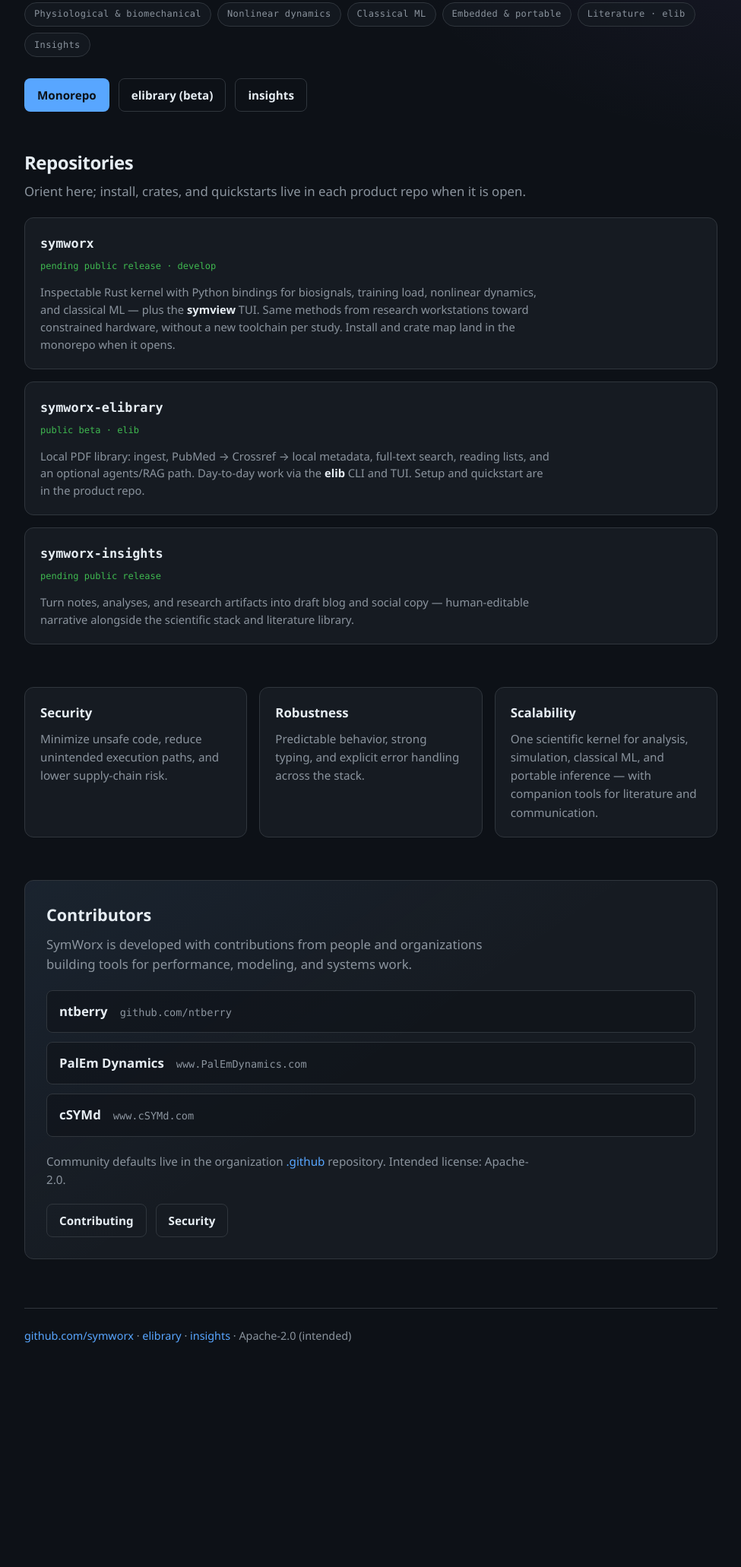
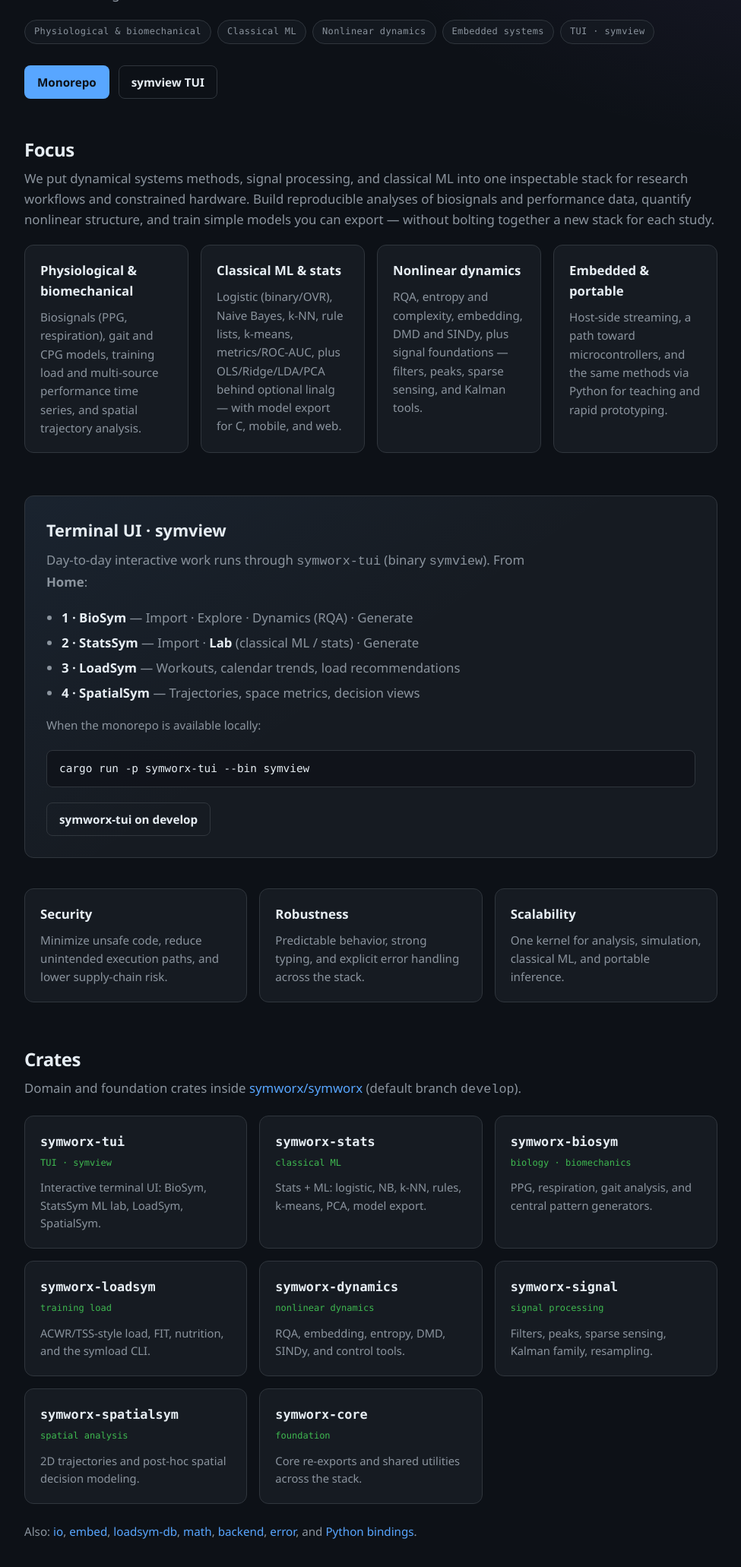
Before and after one commit to symworx/.github, a plain HTML site: page docs/index.html in a window 1280 px wide. Shown: the part 518-2580 px from the top of the page at 76% size, without its empty margins (152-1127 px from the left). Before the commit the page ends 2327 px from the top, so only its background shows below. Drawn offline with Linux system fonts and the light colour scheme.

Commit message:
Restore org profile and Pages to monorepo-focused crate overview
Drop multi-product (elibrary/insights) framing and restore Focus, symview
TUI, and crate map from pre-ba23ab1 copy. Enable GitHub Pages (Actions
source) and set configure-pages enablement so deploy no longer fails
when the site is not configured.

```diff
--- a/docs/index.html
+++ b/docs/index.html
@@ -5,7 +5,7 @@
     <meta name="viewport" content="width=device-width, initial-scale=1" />
     <meta
       name="description"
-      content="SymWorx — biosignal analysis, classical ML, nonlinear dynamics, and companion research tools. Rust kernel, Python bindings, symview TUI, and elib paper library."
+      content="SymWorx — biosignal analysis, classical ML, nonlinear dynamics, and embedded systems. Rust kernel, Python bindings, and symview TUI."
     />
     <title>SymWorx</title>
     <link rel="stylesheet" href="styles.css" />
@@ -16,104 +16,122 @@
     <header class="site-header">
       <a class="brand" href="./">SymWorx</a>
       <nav>
-        <a href="https://github.com/symworx">GitHub</a>
-        <a href="#repos">Repos</a>
-        <a href="#principles">Principles</a>
+        <a href="https://github.com/symworx/symworx">GitHub</a>
+        <a href="#focus">Focus</a>
+        <a href="#tui">TUI</a>
+        <a href="#crates">Crates</a>
         <a class="btn" href="https://github.com/symworx">Org</a>
       </nav>
     </header>
 
     <main>
       <aside class="release-banner" role="status">
-        <strong>Core monorepo and insights pending public release.</strong>
-        Companion packages open independently —
-        <a href="https://github.com/symworx/symworx-elibrary">symworx-elibrary</a>
-        is in public beta.
-        <a href="https://github.com/symworx">Follow the org</a> for updates.
+        <strong>First public release pending.</strong>
+        The monorepo and APIs are under active development; packaging, docs, and
+        stability guarantees for a public release are not final yet. Product code
+        opens with the first public release —
+        <a href="https://github.com/symworx">follow the org</a> for updates.
       </aside>
 
       <section class="hero">
-        <p class="eyebrow">Rust + Python · research tools · portable computation</p>
+        <p class="eyebrow">Rust + Python · TUI · classical ML</p>
         <h1>
           Isolated environments for<br />
           <span class="gradient">modeling &amp; simulation</span>
         </h1>
         <p class="lede">
-          SymWorx began as a modular stack for
-          <strong>biosignal analysis</strong>,
-          <strong>training load &amp; periodization</strong>,
-          <strong>nonlinear dynamics</strong>, and
-          <strong>machine learning</strong> — written in
-          <strong>Rust</strong> with <strong>Python</strong> bindings, aimed at
-          bare metal, mobile, and web. The product surface now also includes
-          tools for literature and text-based insights for scientists, engineers,
-          and product teams.
+          SymWorx is a modular computational stack for
+          <strong>biosignal analysis</strong>, <strong>training load</strong>,
+          <strong>nonlinear dynamics</strong>, and <strong>classical ML</strong>
+          — with a Rust kernel, Python bindings, and a keyboard-driven terminal
+          UI (<strong>symview</strong>). Built for research, education, and
+          portable inference from workstations toward the edge.
         </p>
         <p class="focus-tags" aria-label="Focus areas">
           <span>Physiological &amp; biomechanical</span>
+          <span>Classical ML</span>
           <span>Nonlinear dynamics</span>
-          <span>Classical ML</span>
-          <span>Embedded &amp; portable</span>
-          <span>Literature · elib</span>
-          <span>Insights</span>
+          <span>Embedded systems</span>
+          <span>TUI · symview</span>
         </p>
         <div class="cta-row">
           <a class="btn primary" href="https://github.com/symworx/symworx">Monorepo</a>
-          <a class="btn ghost" href="https://github.com/symworx/symworx-elibrary">elibrary (beta)</a>
-          <a class="btn ghost" href="https://github.com/symworx/symworx-insights">insights</a>
+          <a class="btn ghost" href="#tui">symview TUI</a>
         </div>
       </section>
 
-      <section class="projects" id="repos">
+      <section class="focus" id="focus" aria-label="Focus areas">
         <div class="section-head">
-          <h2>Repositories</h2>
+          <h2>Focus</h2>
           <p>
-            Orient here; install, crates, and quickstarts live in each product
-            repo when it is open.
+            We put dynamical systems methods, signal processing, and classical
+            ML into one inspectable stack for research workflows and constrained
+            hardware. Build reproducible analyses of biosignals and performance
+            data, quantify nonlinear structure, and train simple models you can
+            export — without bolting together a new stack for each study.
           </p>
         </div>
-        <ul class="project-grid project-grid-deep">
-          <li>
-            <a href="https://github.com/symworx/symworx">
-              <span class="name">symworx</span>
-              <span class="tag">pending public release · develop</span>
-              <span class="desc"
-                >Inspectable Rust kernel with Python bindings for biosignals,
-                training load, nonlinear dynamics, and classical ML — plus the
-                <strong>symview</strong> TUI. Same methods from research
-                workstations toward constrained hardware, without a new toolchain
-                per study. Install and crate map land in the monorepo when it
-                opens.</span
-              >
-            </a>
-          </li>
-          <li>
-            <a href="https://github.com/symworx/symworx-elibrary">
-              <span class="name">symworx-elibrary</span>
-              <span class="tag">public beta · elib</span>
-              <span class="desc"
-                >Local PDF library: ingest, PubMed → Crossref → local metadata,
-                full-text search, reading lists, and an optional agents/RAG path.
-                Day-to-day work via the <strong>elib</strong> CLI and TUI.
-                Setup and quickstart are in the product repo.</span
-              >
-            </a>
-          </li>
-          <li>
-            <a href="https://github.com/symworx/symworx-insights">
-              <span class="name">symworx-insights</span>
-              <span class="tag">pending public release</span>
-              <span class="desc"
-                >Turn notes, analyses, and research artifacts into draft blog and
-                social copy — human-editable narrative alongside the scientific
-                stack and literature library.</span
-              >
-            </a>
-          </li>
-        </ul>
+        <div class="pillars focus-pillars">
+          <article>
+            <h2>Physiological &amp; biomechanical</h2>
+            <p>
+              Biosignals (PPG, respiration), gait and CPG models, training load
+              and multi-source performance time series, and spatial trajectory
+              analysis.
+            </p>
+          </article>
+          <article>
+            <h2>Classical ML &amp; stats</h2>
+            <p>
+              Logistic (binary/OVR), Naive Bayes, k-NN, rule lists, k-means,
+              metrics/ROC-AUC, plus OLS/Ridge/LDA/PCA behind optional linalg —
+              with model export for C, mobile, and web.
+            </p>
+          </article>
+          <article>
+            <h2>Nonlinear dynamics</h2>
+            <p>
+              RQA, entropy and complexity, embedding, DMD and SINDy, plus signal
+              foundations — filters, peaks, sparse sensing, and Kalman tools.
+            </p>
+          </article>
+          <article>
+            <h2>Embedded &amp; portable</h2>
+            <p>
+              Host-side streaming, a path toward microcontrollers, and the same
+              methods via Python for teaching and rapid prototyping.
+            </p>
+          </article>
+        </div>
       </section>
 
-      <section class="pillars" id="principles" aria-label="Principles">
+      <section class="community tui-callout" id="tui" aria-label="Terminal UI">
+        <h2>Terminal UI · symview</h2>
+        <p>
+          Day-to-day interactive work runs through
+          <code>symworx-tui</code> (binary <code>symview</code>). From
+          <strong>Home</strong>:
+        </p>
+        <ul class="workflow-list">
+          <li><strong>1 · BioSym</strong> — Import · Explore · Dynamics (RQA) · Generate</li>
+          <li><strong>2 · StatsSym</strong> — Import · <strong>Lab</strong> (classical ML / stats) · Generate</li>
+          <li><strong>3 · LoadSym</strong> — Workouts, calendar trends, load recommendations</li>
+          <li><strong>4 · SpatialSym</strong> — Trajectories, space metrics, decision views</li>
+        </ul>
+        <p class="community-note">
+          When the monorepo is available locally:
+        </p>
+        <pre class="code-block"><code>cargo run -p symworx-tui --bin symview</code></pre>
+        <div class="cta-row">
+          <a
+            class="btn ghost"
+            href="https://github.com/symworx/symworx/tree/develop/crates/symworx-tui"
+            >symworx-tui on develop</a
+          >
+        </div>
+      </section>
+
+      <section class="pillars" aria-label="Principles">
         <article>
           <h2>Security</h2>
           <p>
@@ -131,11 +149,109 @@
         <article>
           <h2>Scalability</h2>
           <p>
-            One scientific kernel for analysis, simulation, classical ML, and
-            portable inference — with companion tools for literature and
-            communication.
+            One kernel for analysis, simulation, classical ML, and portable
+            inference.
           </p>
         </article>
+      </section>
+
+      <section class="projects" id="crates">
+        <div class="section-head">
+          <h2>Crates</h2>
+          <p>
+            Domain and foundation crates inside
+            <a href="https://github.com/symworx/symworx">symworx/symworx</a>
+            (default branch <code>develop</code>).
+          </p>
+        </div>
+        <ul class="project-grid">
+          <li>
+            <a href="https://github.com/symworx/symworx/tree/develop/crates/symworx-tui">
+              <span class="name">symworx-tui</span>
+              <span class="tag">TUI · symview</span>
+              <span class="desc"
+                >Interactive terminal UI: BioSym, StatsSym ML lab, LoadSym,
+                SpatialSym.</span
+              >
+            </a>
+          </li>
+          <li>
+            <a href="https://github.com/symworx/symworx/tree/develop/crates/symworx-stats">
+              <span class="name">symworx-stats</span>
+              <span class="tag">classical ML</span>
+              <span class="desc"
+                >Stats + ML: logistic, NB, k-NN, rules, k-means, PCA, model
+                export.</span
+              >
+            </a>
+          </li>
+          <li>
+            <a href="https://github.com/symworx/symworx/tree/develop/crates/symworx-biosym">
+              <span class="name">symworx-biosym</span>
+              <span class="tag">biology · biomechanics</span>
+              <span class="desc"
+                >PPG, respiration, gait analysis, and central pattern
+                generators.</span
+              >
+            </a>
+          </li>
+          <li>
+            <a href="https://github.com/symworx/symworx/tree/develop/crates/symworx-loadsym">
+              <span class="name">symworx-loadsym</span>
+              <span class="tag">training load</span>
+              <span class="desc"
+                >ACWR/TSS-style load, FIT, nutrition, and the symload CLI.</span
+              >
+            </a>
+          </li>
+          <li>
+            <a href="https://github.com/symworx/symworx/tree/develop/crates/symworx-dynamics">
+              <span class="name">symworx-dynamics</span>
+              <span class="tag">nonlinear dynamics</span>
+              <span class="desc"
+                >RQA, embedding, entropy, DMD, SINDy, and control tools.</span
+              >
+            </a>
+          </li>
+          <li>
+            <a href="https://github.com/symworx/symworx/tree/develop/crates/symworx-signal">
+              <span class="name">symworx-signal</span>
+              <span class="tag">signal processing</span>
+              <span class="desc"
+                >Filters, peaks, sparse sensing, Kalman family, resampling.</span
+              >
+            </a>
+          </li>
+          <li>
+            <a href="https://github.com/symworx/symworx/tree/develop/crates/symworx-spatialsym">
+              <span class="name">symworx-spatialsym</span>
+              <span class="tag">spatial analysis</span>
+              <span class="desc"
+                >2D trajectories and post-hoc spatial decision modeling.</span
+              >
+            </a>
+          </li>
+          <li>
+            <a href="https://github.com/symworx/symworx/tree/develop/crates/symworx-core">
+              <span class="name">symworx-core</span>
+              <span class="tag">foundation</span>
+              <span class="desc"
+                >Core re-exports and shared utilities across the stack.</span
+              >
+            </a>
+          </li>
+        </ul>
+        <p class="more-crates">
+          Also:
+          <a href="https://github.com/symworx/symworx/tree/develop/crates/symworx-io">io</a>,
+          <a href="https://github.com/symworx/symworx/tree/develop/crates/symworx-embed">embed</a>,
+          <a href="https://github.com/symworx/symworx/tree/develop/crates/symworx-loadsym-db">loadsym-db</a>,
+          <a href="https://github.com/symworx/symworx/tree/develop/crates/symworx-math">math</a>,
+          <a href="https://github.com/symworx/symworx/tree/develop/crates/symworx-backend">backend</a>,
+          <a href="https://github.com/symworx/symworx/tree/develop/crates/symworx-error">error</a>,
+          and
+          <a href="https://github.com/symworx/symworx/tree/develop/bindings/python">Python bindings</a>.
+        </p>
       </section>
 
       <section class="community" id="contributors">
@@ -163,7 +279,6 @@
         <p class="community-note">
           Community defaults live in the organization
           <a href="https://github.com/symworx/.github">.github</a> repository.
-          Intended license: Apache-2.0.
         </p>
         <div class="cta-row">
           <a class="btn ghost" href="https://github.com/symworx/.github/blob/main/.github/CONTRIBUTING.md"
@@ -178,11 +293,7 @@
 
     <footer class="site-footer">
       <p>
-        <a href="https://github.com/symworx">github.com/symworx</a>
-        ·
-        <a href="https://github.com/symworx/symworx-elibrary">elibrary</a>
-        ·
-        <a href="https://github.com/symworx/symworx-insights">insights</a>
+        <a href="https://github.com/symworx/symworx">github.com/symworx/symworx</a>
         · Apache-2.0 (intended)
       </p>
     </footer>
--- a/docs/styles.css
+++ b/docs/styles.css
@@ -370,20 +370,6 @@
   font-weight: 600;
 }
 
-/* Depth-C cards: full-width pitch blocks that still link out */
-.project-grid-deep {
-  grid-template-columns: 1fr;
-}
-
-.project-grid-deep a {
-  gap: 0.45rem;
-}
-
-.project-grid-deep .desc {
-  max-width: 42rem;
-  line-height: 1.55;
-}
-
 .more-crates {
   margin: -2rem 0 3.5rem;
   color: var(--muted);
```
Also changed, not shown: 3 other files.
